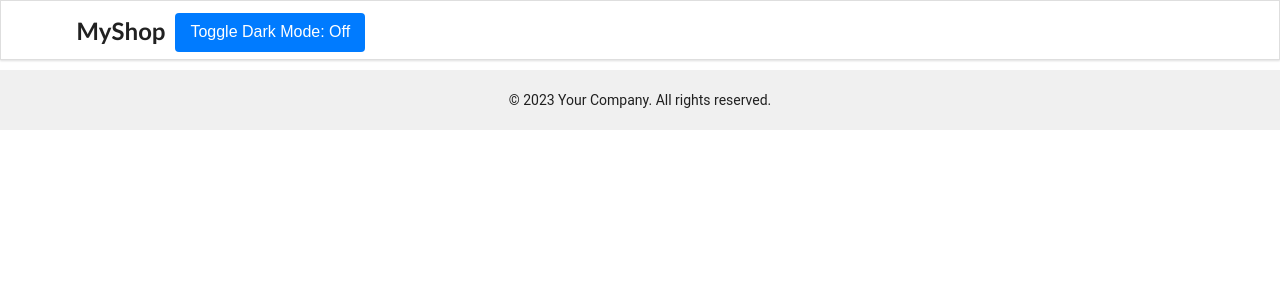
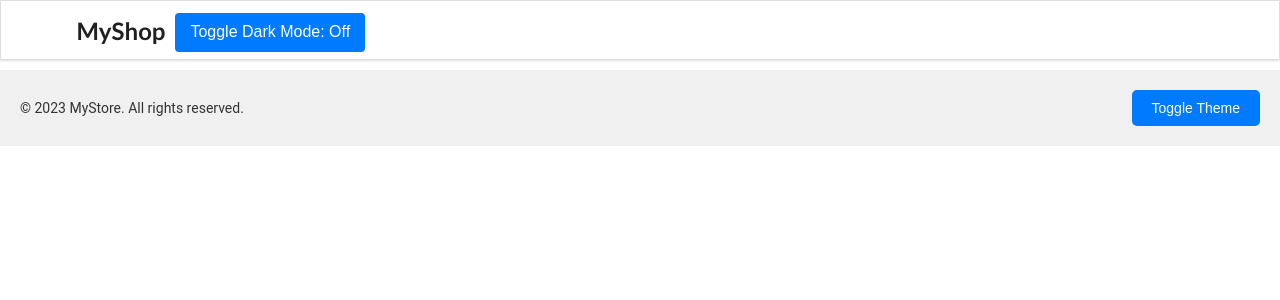
Before and after one commit to ivicasiranovic/myshop, a React (Create React App) app: page / in a window 1280 px wide. Shown: the top 300 px of the page. Built offline with nearby package versions, Linux system fonts and the light colour scheme; no server answers.

Commit message:
Implementing Context

```diff
--- a/src/App.js
+++ b/src/App.js
@@ -5,6 +5,7 @@ import Header from "./containers/Header";
 import Footer from "./containers/Footer";
 import "./App.css";
 import ProductDetails from "./containers/ProductDetails";
+import { ThemeProvider } from "./context/ThemeContext";
 
 function App() {
   return (
@@ -15,7 +16,9 @@ function App() {
         <Route path="/product/:productId" element={<ProductDetails />} />
         <Route path="*" element={<h1>404 Not Found!</h1>} />
       </Routes>
-      <Footer />
+      <ThemeProvider>
+        <Footer />
+      </ThemeProvider>
     </div>
   );
 }
--- a/src/containers/Footer.css
+++ b/src/containers/Footer.css
@@ -1,6 +1,33 @@
-/* Footer.css */
 .Footer {
+  padding: 20px;
   background-color: #f0f0f0;
-  padding: 20px;
-  text-align: center;
+  color: #333;
 }
+
+.dark {
+  background-color: #333;
+  color: #f0f0f0;
+}
+.footer-content {
+  display: flex;
+  align-items: center;
+  justify-content: space-between;
+}
+
+.footer-text {
+  margin: 0; /* Reset margin for the paragraph */
+}
+
+.theme-button {
+  background-color: #007bff;
+  color: #fff;
+  border: none;
+  padding: 10px 20px;
+  border-radius: 5px;
+  cursor: pointer;
+  transition: background-color 0.3s ease;
+}
+
+.theme-button:hover {
+  background-color: #0056b3;
+}
--- a/src/containers/Footer.js
+++ b/src/containers/Footer.js
@@ -1,11 +1,18 @@
 import React from "react";
-import "./Footer.css"; // You can style your footer using a separate CSS file
+import "./Footer.css";
+import { useTheme } from "../context/ThemeContext";
 
 function Footer() {
+  const { isDarkMode, toggleTheme } = useTheme();
+
   return (
-    <footer className="Footer">
-      {/* Your footer content goes here */}
-      <p>&copy; 2023 Your Company. All rights reserved.</p>
+    <footer className={`Footer ${isDarkMode ? "dark" : "light"}`}>
+      <div className="footer-content">
+        <p className="footer-text">&copy; 2023 MyStore. All rights reserved.</p>
+        <button className="theme-button" onClick={toggleTheme}>
+          Toggle Theme
+        </button>
+      </div>
     </footer>
   );
 }
--- /dev/null
+++ b/src/context/ThemeContext.js
@@ -0,0 +1,24 @@
+import React, { createContext, useContext, useState } from "react";
+
+const ThemeContext = createContext();
+
+export function useTheme() {
+  return useContext(ThemeContext);
+}
+
+export function ThemeProvider({ children }) {
+  const [isDarkMode, setIsDarkMode] = useState(false);
+
+  const toggleTheme = () => {
+    setIsDarkMode((prevMode) => !prevMode);
+  };
+
+  const theme = {
+    isDarkMode,
+    toggleTheme,
+  };
+
+  return (
+    <ThemeContext.Provider value={theme}>{children}</ThemeContext.Provider>
+  );
+}
```
